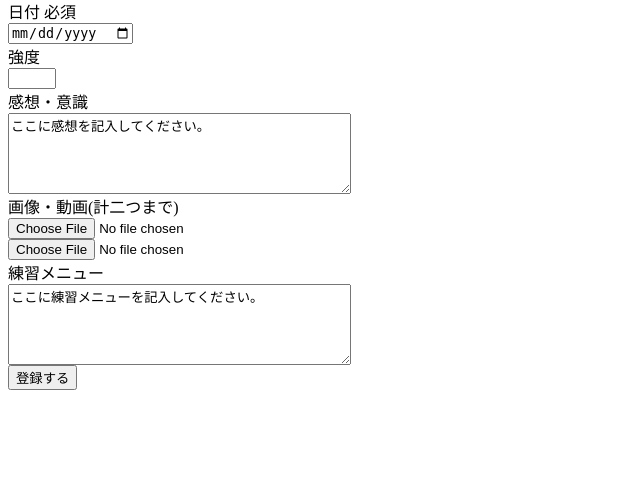
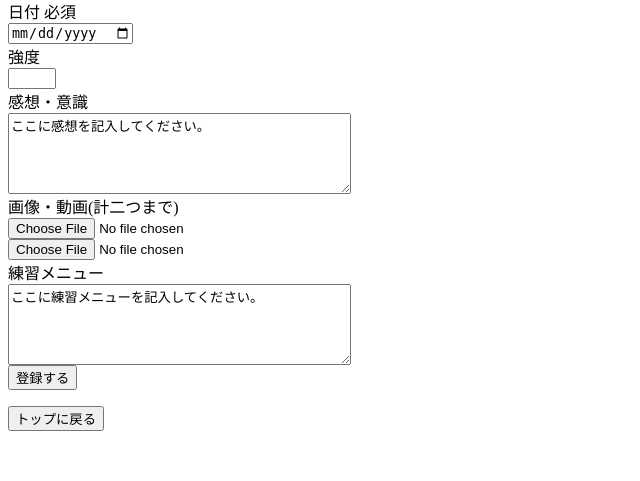
Before and after one commit to k-zshiba/AthleteNote, a PHP site: page /registerLogPage/registerWorkOutLog.php in a window 1280 px wide. Shown: the part 108-589 px from the top of the page, without its empty margins (0-640 px from the left). Run offline with PHP 8.4, Linux system fonts and the light colour scheme; the visitor is signed in with stand-in values (Sample User, id 1).

Commit message:
add button to topPage.php

```diff
--- a/php/registerLogPage/registerWorkOutLog.php
+++ b/php/registerLogPage/registerWorkOutLog.php
@@ -88,5 +88,6 @@ try {
     <textarea name="menu" rows="5" cols="40">ここに練習メニューを記入してください。</textarea><br>
     <button type="submit">登録する</button>
   </form>
+  <button type="button" onclick="location.href = '..\\topPage.php'">トップに戻る</button>
 </body>
 </html>
```
